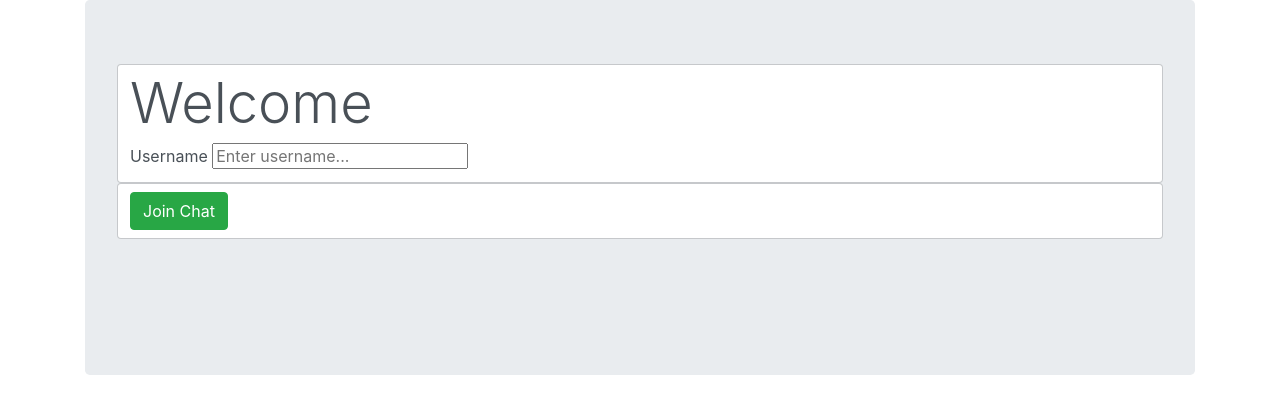
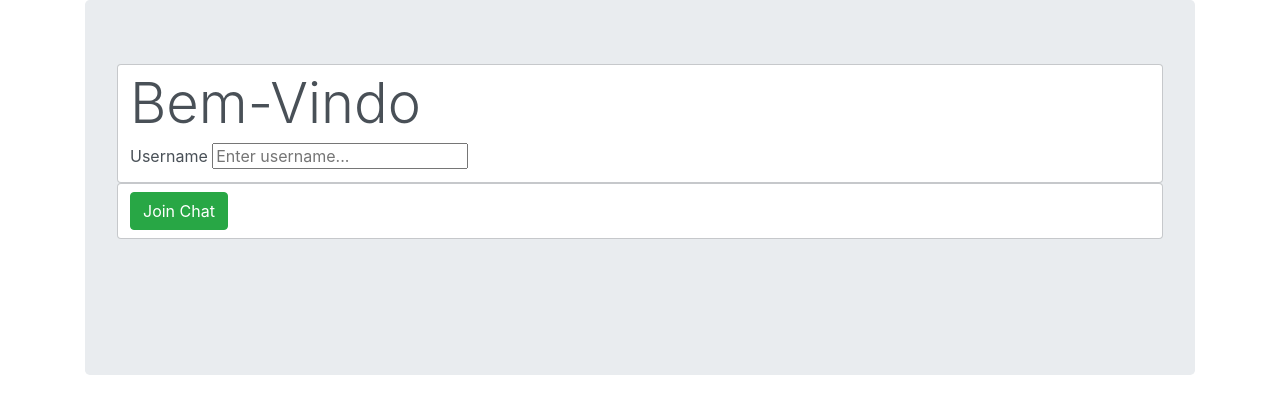
Before and after one commit to brennoazevedo/ezops-test-brenno, a website: page index.html in a window 1280 px wide. Drawn offline with nearby package versions, Linux system fonts and the light colour scheme.

Commit message:
Update index.html

```diff
--- a/index.html
+++ b/index.html
@@ -14,7 +14,7 @@
             <main class="join-main">
                <form action="chat.html">
                   <div class="form-control">
-                     <h1 class="display-4">Welcome</h1>
+                     <h1 class="display-4">Bem-Vindo</h1>
                      <label for="username">Username</label>
                      <input
                         type="text"
```
